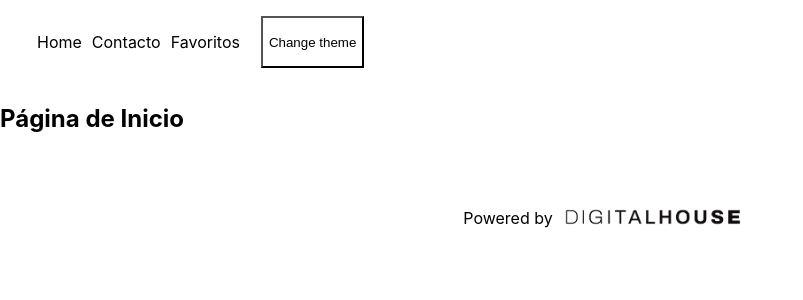
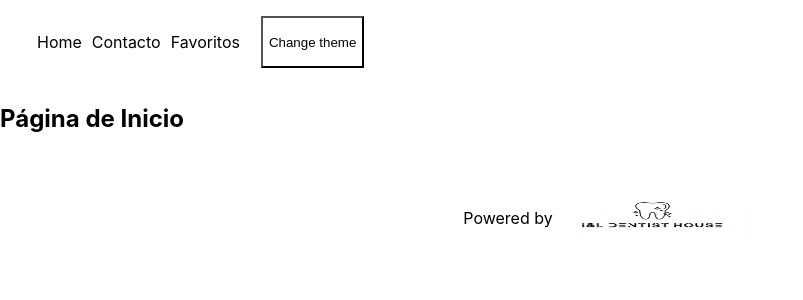
Before and after one commit to lcardoso-uy/finalfront3, a React (Vite) app: page / in a window 1280 px wide. Shown: the top 300 px of the page, without its empty margins (0-803 px from the left). Built offline with nearby package versions, Linux system fonts and the light colour scheme.

Commit message:
Version 7 - alineacion codigo

```diff
--- a/src/Routes/Contact.jsx
+++ b/src/Routes/Contact.jsx
@@ -2,8 +2,6 @@
 import { useContext } from "react";
 import ThemeContext from "../context";
 import Form from '../Components/Form';
-
-//Este componente debera ser estilado como "dark" o "light" dependiendo del theme del Context
 
 const Contact = () => {
 
--- a/src/components/Footer.jsx
+++ b/src/components/Footer.jsx
@@ -4,7 +4,7 @@
   return (
     <footer>
         <p>Powered by</p>
-        <img src="./images/DH.png" alt='DH-logo' />
+        <img src="./images/Logo.png" alt='Logo' />
     </footer>
   )
 }
--- a/src/components/Navbar.jsx
+++ b/src/components/Navbar.jsx
@@ -16,8 +16,6 @@
   useParams,
   useNavigate
 } from "react-router-dom";
-
-//Este componente debera ser estilado como "dark" o "light" dependiendo del theme del Context
 
 const Navbar = () => {
 
```
Also changed, not shown: public/images/DH_old.png (renamed from public/images/DH.png), public/images/Logo.png (added).
